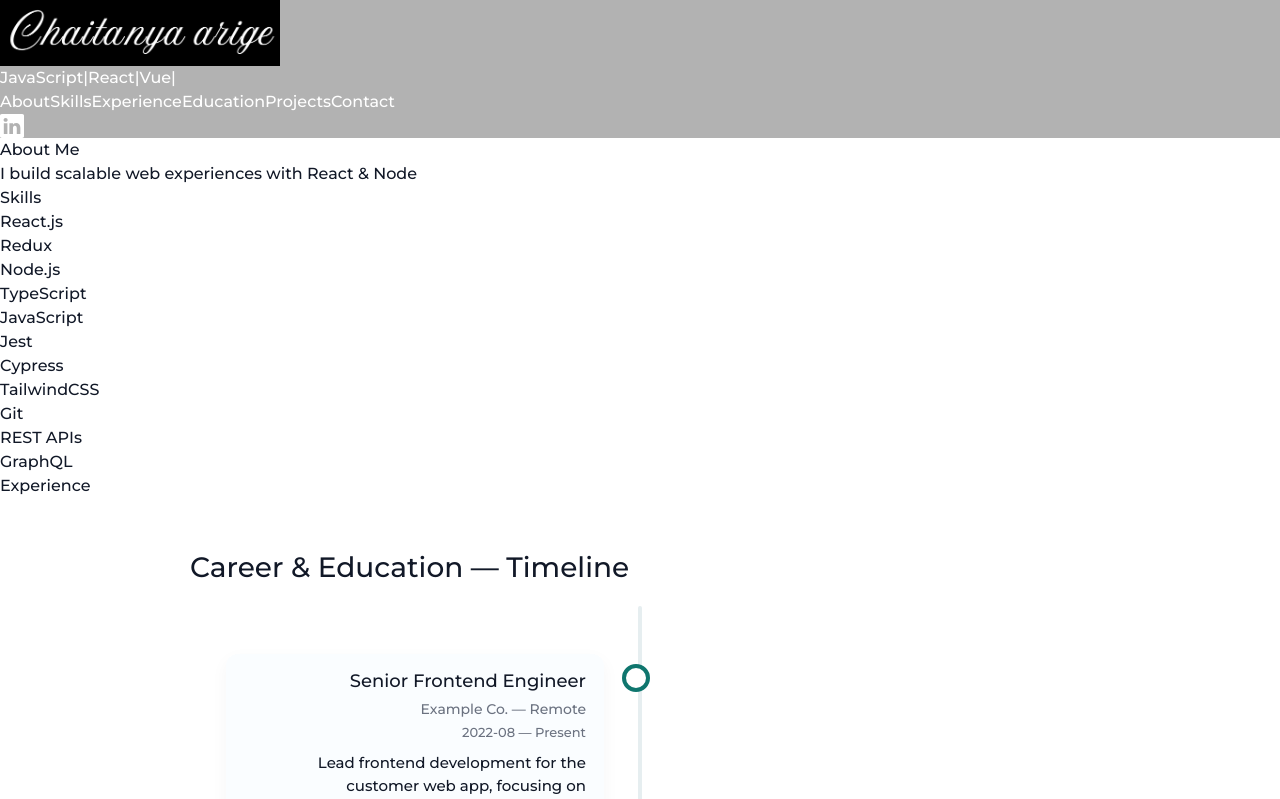
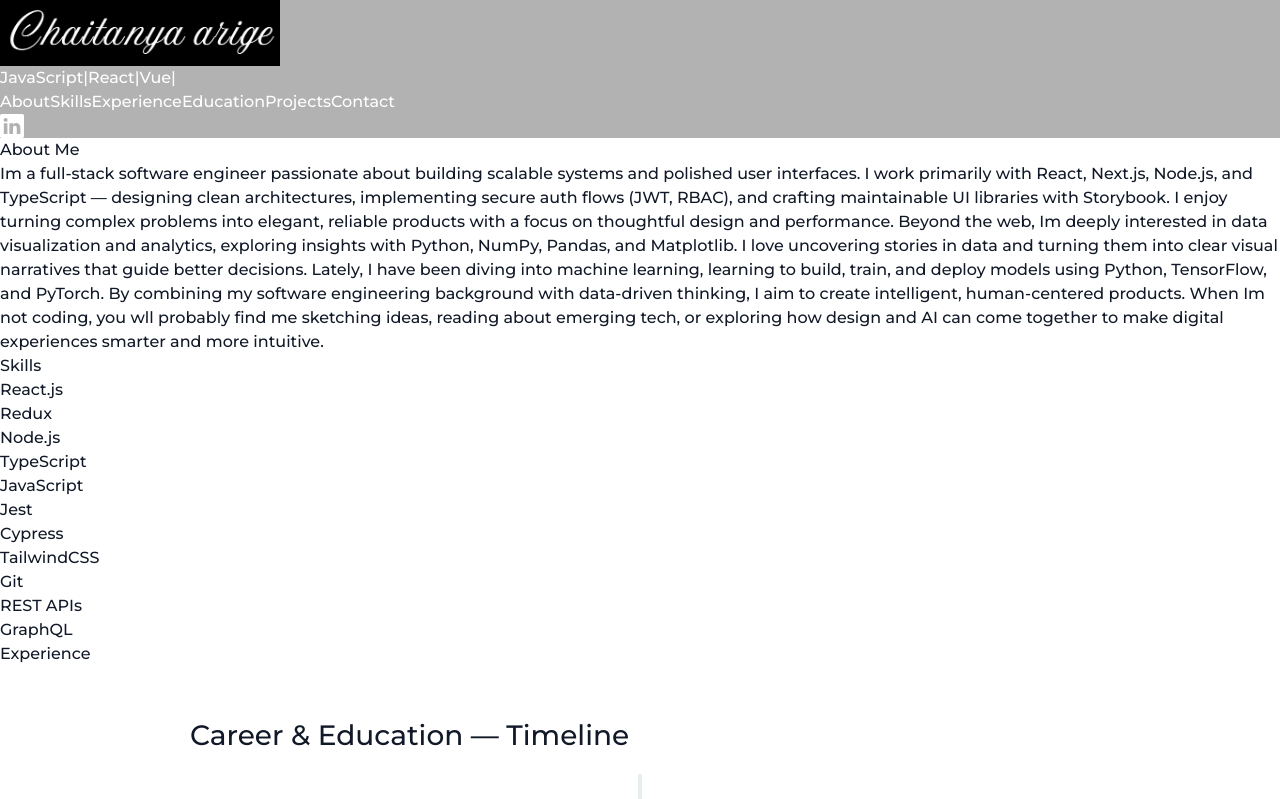
Before and after one commit to krigez/portfolio_next, a Next.js app: page / in a window 1280 px wide. Shown: the top 799 px of the page. Built offline with nearby package versions, Linux system fonts and the light colour scheme.

Commit message:
experience

```diff
--- a/src/app/layout.tsx
+++ b/src/app/layout.tsx
@@ -21,7 +21,7 @@ export default function RootLayout({
   return (
     <html lang="en">
       <body
-        className={`${montserrat.className} scroll-smooth bg-black text-white`}
+        className={`${montserrat.className} scroll-smooth bg-black text-white overflow-x-hidden `}
       >
         {" "}
         {children}
--- a/src/components/AboutMe.tsx
+++ b/src/components/AboutMe.tsx
@@ -12,7 +12,25 @@ const AboutSection = () => {
       className="max-w-4xl mx-auto py-16 px-4"
     >
       <h2 className="text-2xl font-bold mb-4">About Me</h2>
-      <p>I build scalable web experiences with React & Node</p>
+      <p>
+        Im a full-stack software engineer passionate about building scalable
+        systems and polished user interfaces. I work primarily with React,
+        Next.js, Node.js, and TypeScript — designing clean architectures,
+        implementing secure auth flows (JWT, RBAC), and crafting maintainable UI
+        libraries with Storybook. I enjoy turning complex problems into elegant,
+        reliable products with a focus on thoughtful design and performance.
+        Beyond the web, Im deeply interested in data visualization and
+        analytics, exploring insights with Python, NumPy, Pandas, and
+        Matplotlib. I love uncovering stories in data and turning them into
+        clear visual narratives that guide better decisions. Lately, I have been
+        diving into machine learning, learning to build, train, and deploy
+        models using Python, TensorFlow, and PyTorch. By combining my software
+        engineering background with data-driven thinking, I aim to create
+        intelligent, human-centered products. When Im not coding, you wll
+        probably find me sketching ideas, reading about emerging tech, or
+        exploring how design and AI can come together to make digital
+        experiences smarter and more intuitive.
+      </p>
     </motion.div>
   );
 };
--- a/src/components/ScrollProgressBar.tsx
+++ b/src/components/ScrollProgressBar.tsx
@@ -18,7 +18,7 @@ export default function ScrollProgressBar() {
   }, []);
 
   return (
-    <div className="fixed top-0 left-0 w-full h-1 z-[9999]">
+    <div className="fixed top-0 left-0 right-0 h-1 z-[9999] bg-something">
       <div
         className="h-full bg-blue-500 transition-all duration-150"
         style={{ width: `${scrollProgress}%` }}
```
